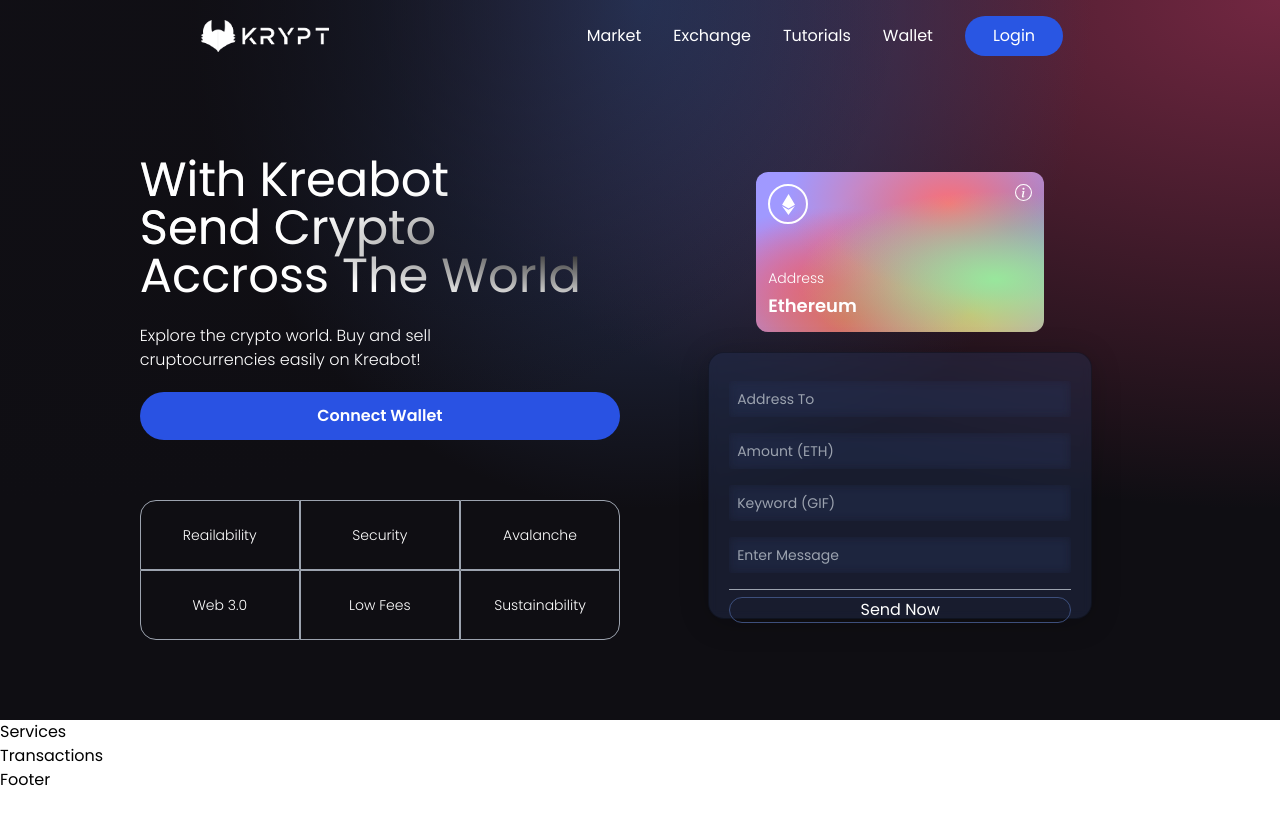
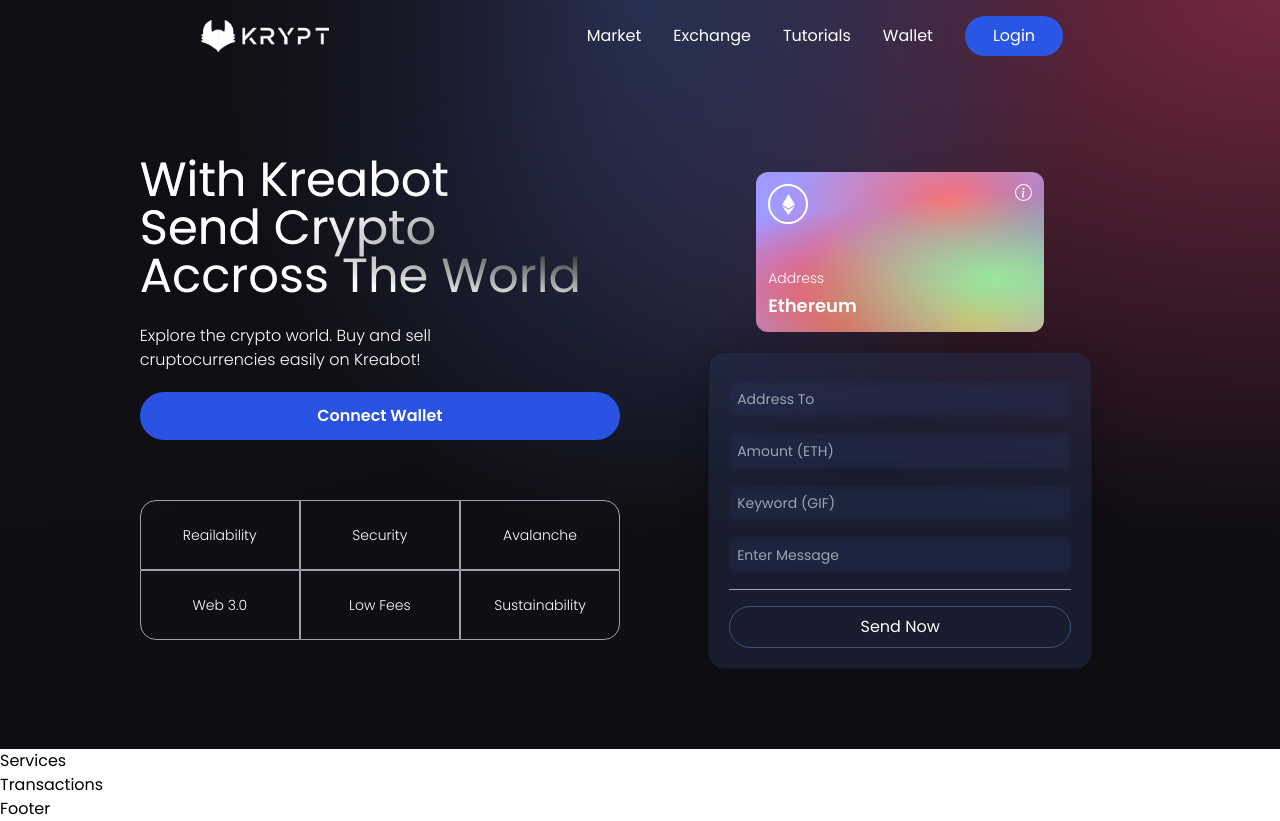
Before and after one commit to kreafik/Solidity-Project-2, a React (Vite) app in the folder client/: page / in a window 1280 px wide. Before the commit the page ends 800 px from the top, so only its background shows below. Built offline with nearby package versions, Linux system fonts and the light colour scheme.

Commit message:
Yenilikler

```diff
--- a/client/src/components/Welcome.jsx
+++ b/client/src/components/Welcome.jsx
@@ -95,24 +95,21 @@
                         <Input placeholder="Keyword (GIF)" name="keyword" type="text" handleChange={() => {}} />
                         <Input placeholder="Enter Message" name="message" type="text" handleChange={() => {}} />
 
-                        <div className="h-[1px] w-full bg-gray-400 my-2">
+                        <div className="h-[1px] w-full bg-gray-400 my-2" />
                             {false ?(
                                 <Loader />
                             ) : (
                                 <button
                                     type="button"
                                     onClick={handleSubmit}
-                                    className="text-white w-full mt-2 border-[1px] p2 border-[#3d4f7c] rounded-full cursor-pointer"
-                                >
+                                    className="text-white w-full mt-2 border-[1px] p-2 border-[#3d4f7c] hover:bg-[#3d4f7c] rounded-full cursor-pointer"
+                                    >
                                     Send Now
                                 </button>
                             )}
-                        </div>
+
                     </div>
-
-
                 </div>
-
             </div>
         </div>
     )
```
Also changed, not shown: package.json (added, +20 -0 lines).
